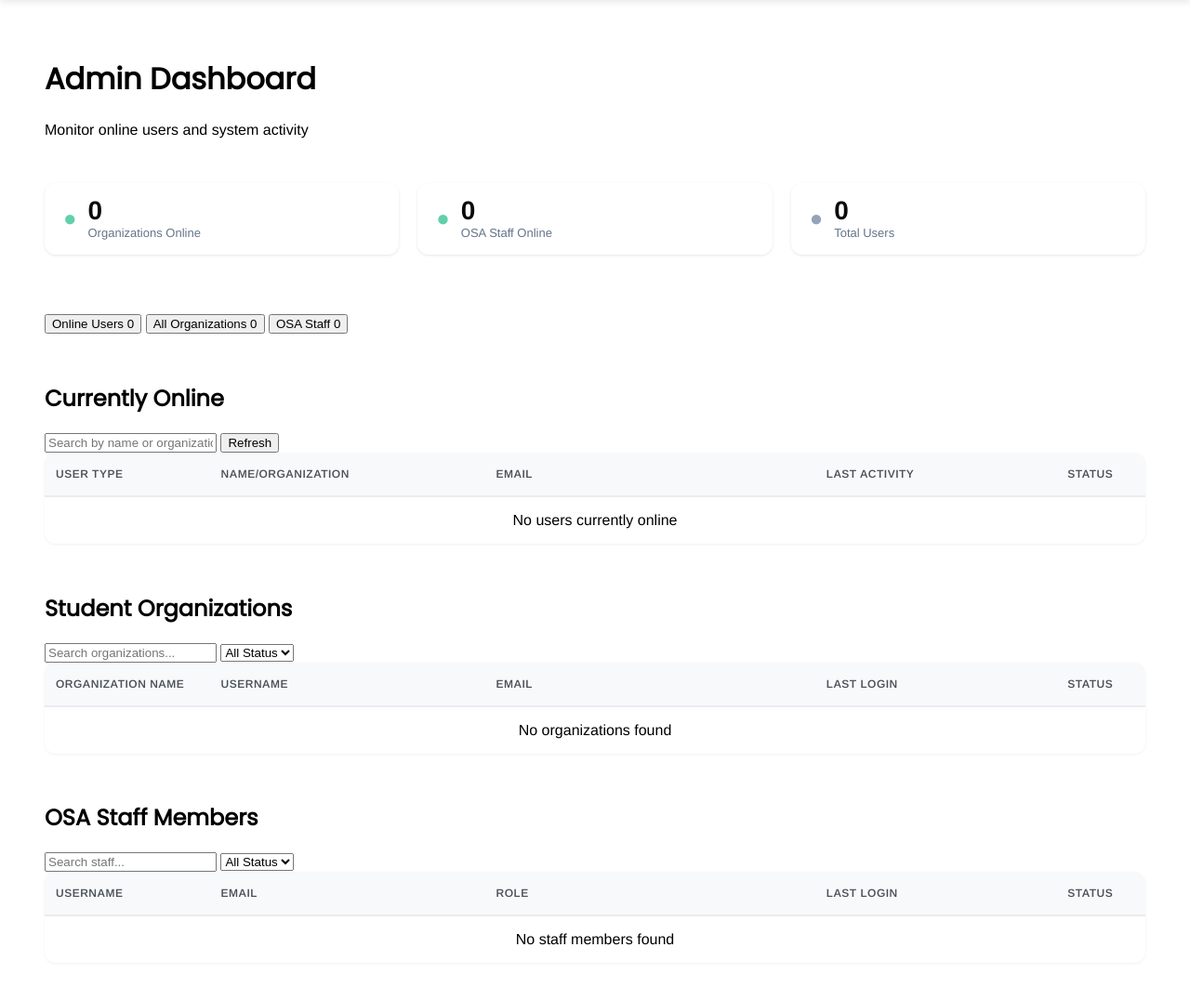
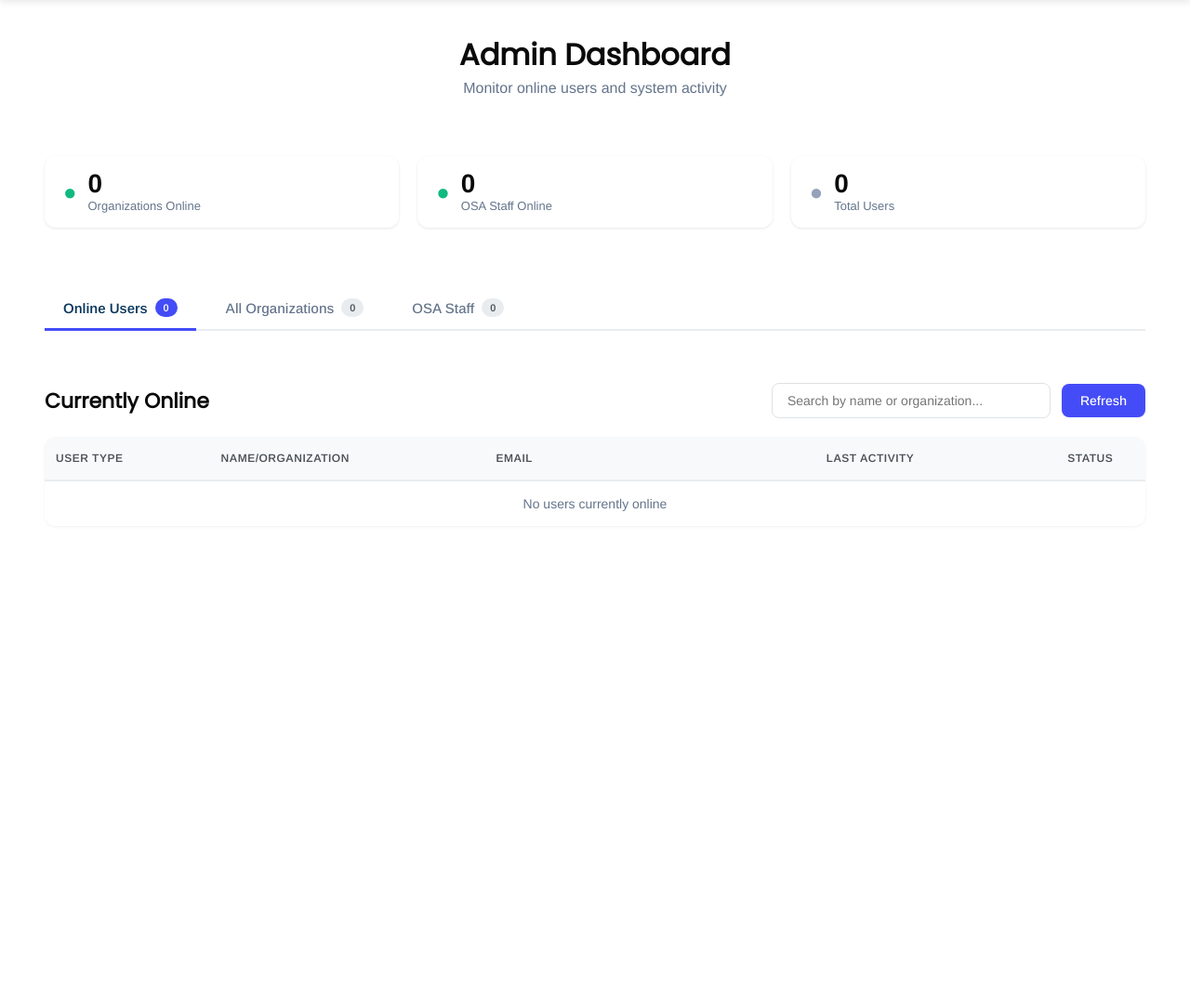
Before and after one commit to UbelYes/SLU-Student-Org-Portal, a PHP site: page /admin/admin-dashboard.html in a window 1280 px wide. Shown: the part 70-1146 px from the top of the page at 93% size. After the commit the page ends 620 px from the top, so only its background shows below. Run offline with PHP 8.4, Linux system fonts and the light colour scheme.

Commit message:
Fixed admin styling

```diff
--- a/styles/admin-styles/admin-dashboard.css
+++ b/styles/admin-styles/admin-dashboard.css
@@ -84,7 +84,6 @@
 .logout-button-top:hover {
     background: rgba(255, 255, 255, 0.2);
     border-color: rgba(255, 255, 255, 0.3);
-    transform: translateY(-1px);
 }
 
 .logout-button-top:active {
@@ -242,12 +241,6 @@
 
 .stat-icon.online {
     color: #10b981;
-    animation: pulse 2s ease-in-out infinite;
-}
-
-@keyframes pulse {
-    0%, 100% { opacity: 1; }
-    50% { opacity: 0.5; }
 }
 
 .stat-info {
@@ -290,6 +283,15 @@
 }
 
 /* Status badges */
+.status-badge {
+    display: inline-block;
+    padding: 4px 12px;
+    border-radius: 12px;
+    font-size: 12px;
+    font-weight: 600;
+    text-transform: capitalize;
+}
+
 .status-badge.status-online {
     background: #d1fae5;
     color: #065f46;
@@ -298,6 +300,196 @@
 .status-badge.status-offline {
     background: #fee2e2;
     color: #991b1b;
+}
+
+.status-badge.status-active {
+    background: #d1fae5;
+    color: #065f46;
+}
+
+.status-badge.status-inactive {
+    background: #fee2e2;
+    color: #991b1b;
+}
+
+/* Accounts Header */
+.accounts-header {
+    text-align: center;
+    margin-bottom: 32px;
+}
+
+.accounts-header h1 {
+    font-size: 32px;
+    font-weight: 700;
+    color: #0A0A0A;
+    margin: 0 0 8px 0;
+    line-height: 1.2;
+}
+
+.subtitle {
+    font-size: 16px;
+    color: #64748b;
+    font-weight: 400;
+    margin: 0;
+}
+
+/* Tab Navigation */
+.tab-navigation {
+    display: flex;
+    gap: 12px;
+    margin-bottom: 24px;
+    border-bottom: 2px solid #E9ECEF;
+    padding-bottom: 0;
+    flex-wrap: wrap;
+}
+
+.tab-button {
+    display: flex;
+    align-items: center;
+    gap: 8px;
+    padding: 12px 20px;
+    background: transparent;
+    border: none;
+    border-bottom: 3px solid transparent;
+    color: #64748b;
+    font-family: "Arimo", sans-serif;
+    font-size: 15px;
+    font-weight: 500;
+    cursor: pointer;
+    transition: all 0.3s ease;
+    margin-bottom: -2px;
+}
+
+.tab-button:hover {
+    color: #09375C;
+    background: rgba(68, 76, 247, 0.05);
+}
+
+.tab-button.active {
+    color: #09375C;
+    border-bottom-color: #444cf7;
+    font-weight: 600;
+}
+
+.tab-badge {
+    display: inline-flex;
+    align-items: center;
+    justify-content: center;
+    min-width: 24px;
+    height: 20px;
+    padding: 0 6px;
+    background: #E9ECEF;
+    border-radius: 10px;
+    font-size: 11px;
+    font-weight: 600;
+    color: #495057;
+}
+
+.tab-button.active .tab-badge {
+    background: #444cf7;
+    color: white;
+}
+
+/* Tab Content */
+.tab-content {
+    display: none;
+}
+
+.tab-content.active {
+    display: block;
+}
+
+/* Section Header */
+.section-header {
+    display: flex;
+    justify-content: space-between;
+    align-items: center;
+    margin-bottom: 20px;
+    gap: 20px;
+}
+
+.section-header h2 {
+    font-size: 22px;
+    font-weight: 600;
+    color: #0A0A0A;
+    margin: 0;
+}
+
+/* Filter Controls */
+.filter-controls {
+    display: flex;
+    gap: 12px;
+    align-items: center;
+}
+
+.search-input {
+    padding: 10px 16px;
+    border: 1px solid #dee2e6;
+    border-radius: 8px;
+    font-family: "Arimo", sans-serif;
+    font-size: 14px;
+    width: 300px;
+    transition: all 0.3s ease;
+}
+
+.search-input:focus {
+    outline: none;
+    border-color: #444cf7;
+    box-shadow: 0 0 0 3px rgba(68, 76, 247, 0.1);
+}
+
+.filter-select {
+    padding: 10px 16px;
+    border: 1px solid #dee2e6;
+    border-radius: 8px;
+    font-family: "Arimo", sans-serif;
+    font-size: 14px;
+    background: white;
+    cursor: pointer;
+    transition: all 0.3s ease;
+}
+
+.filter-select:focus {
+    outline: none;
+    border-color: #444cf7;
+    box-shadow: 0 0 0 3px rgba(68, 76, 247, 0.1);
+}
+
+.btn-refresh {
+    padding: 10px 20px;
+    background: #444cf7;
+    color: white;
+    border: none;
+    border-radius: 8px;
+    font-family: "Arimo", sans-serif;
+    font-size: 14px;
+    font-weight: 500;
+    cursor: pointer;
+    transition: all 0.3s ease;
+}
+
+.btn-refresh:hover {
+    background: #3a42d4;
+}
+
+.btn-refresh:active {
+    transform: translateY(0);
+}
+
+/* Table Utilities */
+.text-center {
+    text-align: center;
+    padding: 24px;
+    color: #64748b;
+    font-size: 14px;
+}
+
+.loading {
+    font-style: italic;
+}
+
+.no-data {
+    color: #94a3b8;
 }
 
 /* Responsive Design */
```
